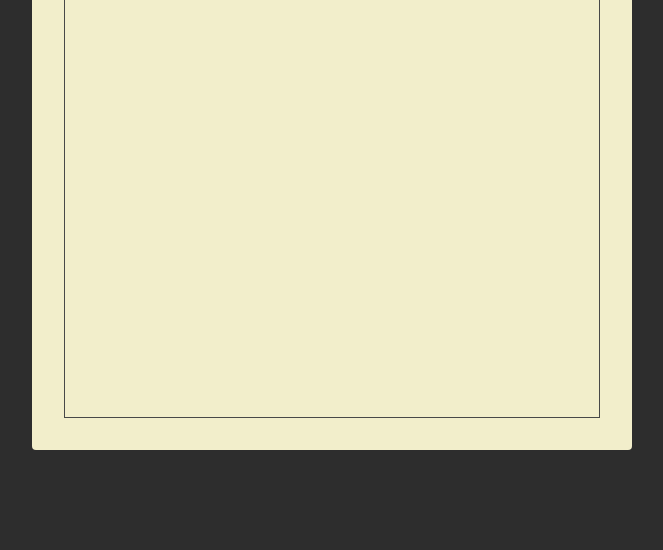
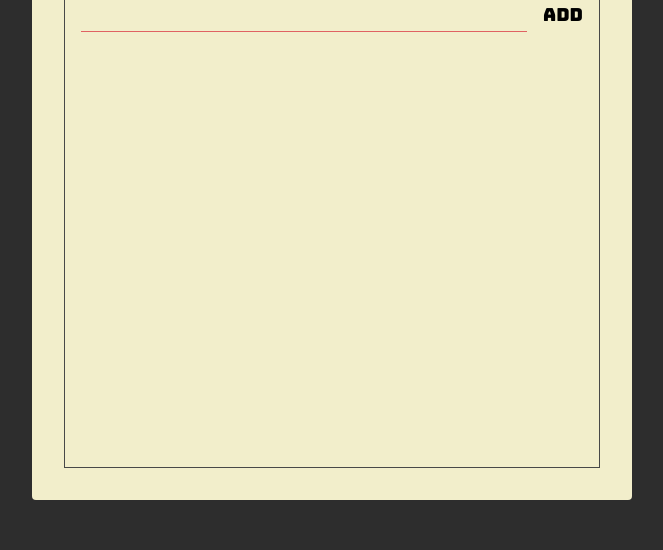
Before and after one commit to jooprima/react-course-starter, a website: page index.html in a window 1280 px wide. Shown: the part 250-800 px from the top of the page, without its empty margins (308-971 px from the left). Drawn offline with Linux system fonts and the light colour scheme.

Commit message:
create add todo form section

```diff
--- a/index.html
+++ b/index.html
@@ -14,11 +14,18 @@
   <body>
     <div class="container">
       <div class="frame">
-        <div class="header">
+        <section class="header">
           <button class="header-btn">Add</button>
           <h1 class="header-title">Todo List</h1>
           <button class="header-btn main-red-color">Clear</button>
-        </div>
+        </section>
+
+        <section class="add">
+          <form class="add-form">
+            <input type="text" class="add-input" />
+            <button class="add-btn">Add</button>
+          </form>
+        </section>
       </div>
     </div>
   </body>
--- a/styles.css
+++ b/styles.css
@@ -33,7 +33,7 @@ html {
 
 .container {
   width: 600px;
-  height: 600px;
+  height: 700px;
   background-color: #f2eecb;
   border-radius: 4px;
 
@@ -69,4 +69,42 @@ html {
   background: unset;
   border: unset;
   outline: unset;
+  cursor: pointer;
 }
+
+.add {
+  padding: 16px;
+}
+
+.add-form {
+  display: flex;
+  align-items: center;
+}
+
+.add-input {
+  background: unset;
+  border: unset;
+  padding: 0 64px;
+
+  flex: 1;
+
+  border-bottom: 1px solid var(--main-red-color);
+  outline: unset;
+
+  font-family: "homemade apple", sans-serif;
+  font-size: 16px;
+  text-transform: lowercase;
+}
+
+.add-btn {
+  font-size: 1.8rem;
+  font-family: "bungee", sans-serif;
+
+  padding: 16px;
+  padding-right: unset;
+  cursor: pointer;
+
+  background: unset;
+  border: unset;
+  outline: unset;
+}
```
